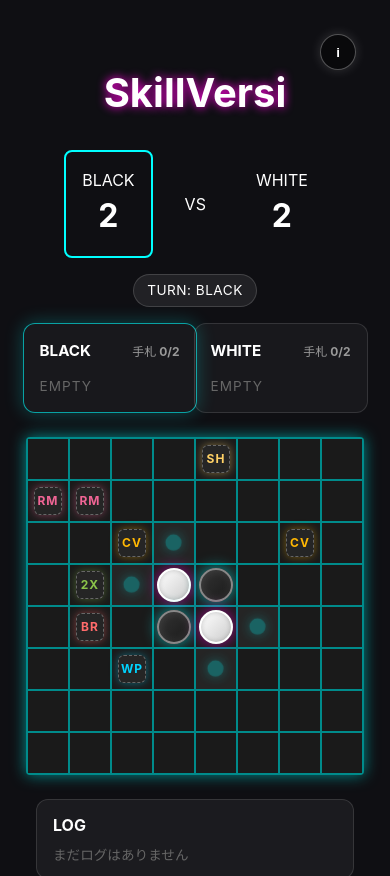
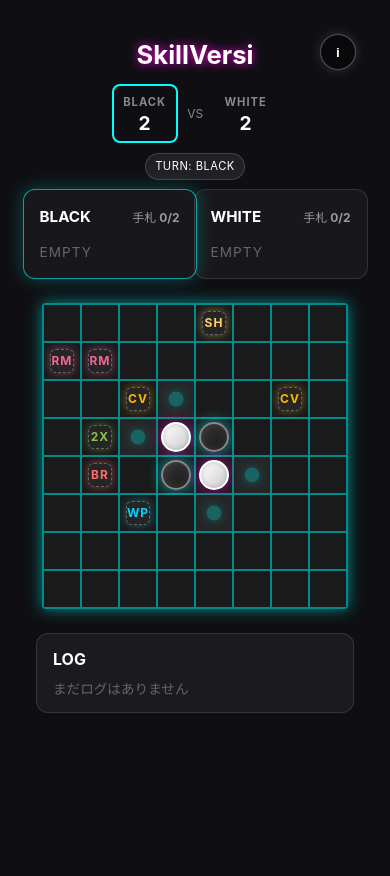
Before and after one commit to santa928/skillversi, a React (Vite) app: page / in a window 390 px wide. Built offline with nearby package versions, Linux system fonts and the light colour scheme.

Commit message:
スマホ表示のスケール調整

```diff
--- a/src/App.tsx
+++ b/src/App.tsx
@@ -198,7 +198,7 @@ function App() {
   };
 
   return (
-    <div style={{ color: 'white', padding: '20px', background: '#0f0f13', minHeight: '100vh', textAlign: 'center', position: 'relative' }}>
+    <div className="app-root" style={{ color: 'white', padding: '20px', background: '#0f0f13', minHeight: '100vh', textAlign: 'center', position: 'relative' }}>
       <button
         type="button"
         className="info-button"
@@ -207,17 +207,17 @@ function App() {
       >
         i
       </button>
-      <h1 style={{ textShadow: '0 0 10px #ff00de', fontSize: '2.5rem' }}>SkillVersi</h1>
+      <h1 className="app-title" style={{ textShadow: '0 0 10px #ff00de', fontSize: '2.5rem' }}>SkillVersi</h1>
 
-      <div style={{ display: 'flex', justifyContent: 'center', gap: '2rem', marginBottom: '1rem' }}>
-        <div style={{ padding: '1rem', border: currentPlayer === 'black' ? '2px solid #00ffff' : '2px solid transparent', borderRadius: '8px' }}>
-          <div>BLACK</div>
-          <div style={{ fontSize: '2rem', fontWeight: 'bold' }}>{score.black}</div>
+      <div className="score-row" style={{ display: 'flex', justifyContent: 'center', gap: '2rem', marginBottom: '1rem' }}>
+        <div className="score-card" style={{ padding: '1rem', border: currentPlayer === 'black' ? '2px solid #00ffff' : '2px solid transparent', borderRadius: '8px' }}>
+          <div className="score-label">BLACK</div>
+          <div className="score-number" style={{ fontSize: '2rem', fontWeight: 'bold' }}>{score.black}</div>
         </div>
-        <div style={{ alignSelf: 'center' }}>VS</div>
-        <div style={{ padding: '1rem', border: currentPlayer === 'white' ? '2px solid #ff00de' : '2px solid transparent', borderRadius: '8px' }}>
-          <div>WHITE</div>
-          <div style={{ fontSize: '2rem', fontWeight: 'bold' }}>{score.white}</div>
+        <div className="score-vs" style={{ alignSelf: 'center' }}>VS</div>
+        <div className="score-card" style={{ padding: '1rem', border: currentPlayer === 'white' ? '2px solid #ff00de' : '2px solid transparent', borderRadius: '8px' }}>
+          <div className="score-label">WHITE</div>
+          <div className="score-number" style={{ fontSize: '2rem', fontWeight: 'bold' }}>{score.white}</div>
         </div>
       </div>
 
--- a/src/index.css
+++ b/src/index.css
@@ -224,6 +224,28 @@ body {
   letter-spacing: 0.5px;
   background: rgba(255, 255, 255, 0.08);
   border: 1px solid rgba(255, 255, 255, 0.15);
+}
+
+.app-title {
+  margin: 0 0 0.6rem;
+}
+
+.score-row {
+  align-items: center;
+}
+
+.score-label {
+  font-size: 0.85rem;
+  letter-spacing: 1px;
+}
+
+.score-number {
+  line-height: 1;
+}
+
+.score-vs {
+  font-size: 0.9rem;
+  color: #888;
 }
 
 .board-cell.barrier-cell {
@@ -501,11 +523,40 @@ body {
   .skill-panel {
     min-width: 160px;
   }
+
+  .app-title {
+    font-size: 2rem !important;
+  }
+
+  .score-row {
+    gap: 1rem !important;
+    margin-bottom: 0.6rem !important;
+  }
+
+  .score-card {
+    padding: 0.6rem 0.8rem !important;
+  }
+
+  .score-number {
+    font-size: 1.4rem !important;
+  }
+
+  .score-label {
+    font-size: 0.7rem;
+  }
+
+  .score-vs {
+    font-size: 0.75rem;
+  }
+
+  .status-line {
+    margin-bottom: 0.6rem;
+  }
 }
 
 @media (max-width: 480px) {
   :root {
-    --cell-size: 40px;
+    --cell-size: 36px;
     --cell-gap: 2px;
   }
 
@@ -515,6 +566,33 @@ body {
 
   .skill-panel {
     min-width: 140px;
+  }
+
+  .app-title {
+    font-size: 1.6rem !important;
+  }
+
+  .score-row {
+    gap: 0.6rem !important;
+  }
+
+  .score-card {
+    padding: 0.5rem 0.6rem !important;
+  }
+
+  .score-number {
+    font-size: 1.2rem !important;
+  }
+
+  .turn-indicator {
+    font-size: 0.7rem;
+    padding: 0.25rem 0.6rem;
+  }
+
+  .info-button {
+    width: 30px;
+    height: 30px;
+    font-size: 0.85rem;
   }
 }
 
```
